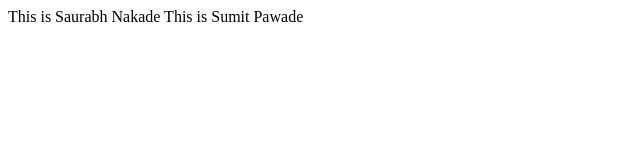
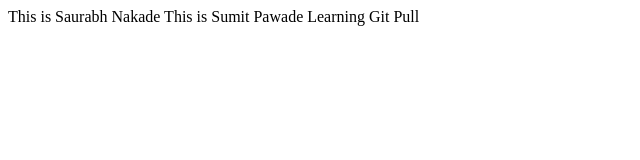
Before and after one commit to saurabhnakade/git-test, a plain HTML site: page index.html in a window 1280 px wide. Shown: the whole page, without its empty margins (0-640 px from the left). Drawn offline with Linux system fonts and the light colour scheme.

Commit message:
learning git pull

```diff
--- a/index.html
+++ b/index.html
@@ -9,5 +9,6 @@
 <body>
     This is Saurabh Nakade
     This is Sumit Pawade
+    Learning Git Pull
 </body>
 </html>
```
